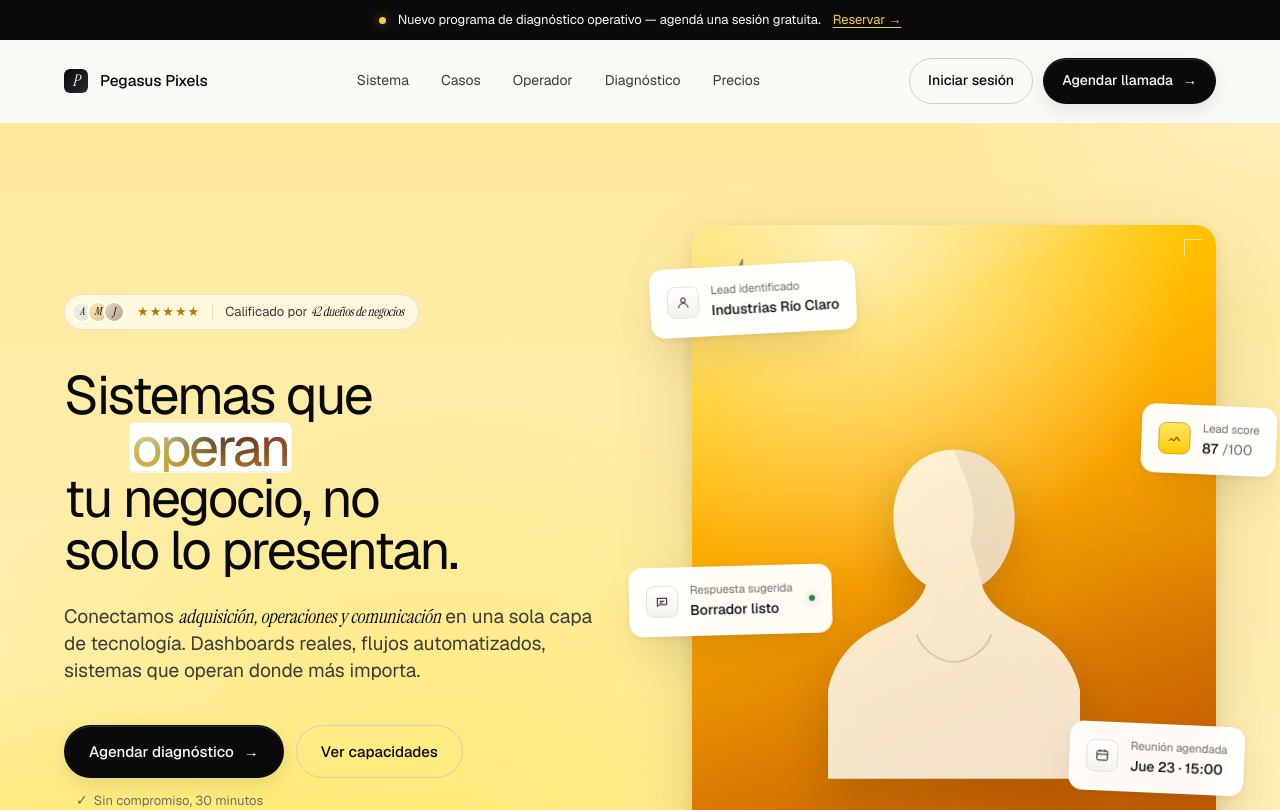
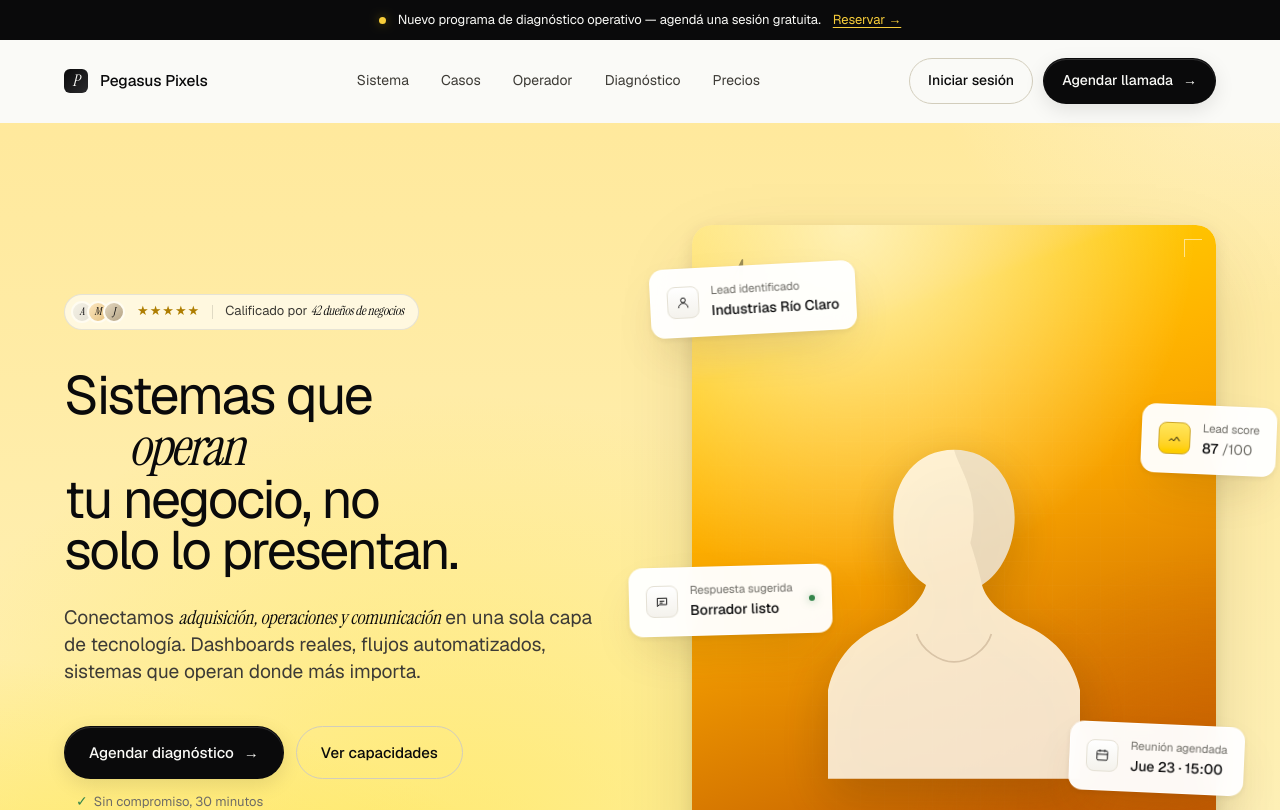
Before and after one commit to dcrecycler-ctrl/Pegasus-Pixels, a Next.js app: page / in a window 1280 px wide. Shown: the top 810 px of the page. Built offline with nearby package versions, Linux system fonts and the light colour scheme.

Commit message:
Replace gradient "operan" with Instrument Serif italic black
Co-Authored-By: Claude Sonnet 4.6 <noreply@anthropic.com>

```diff
--- a/app/globals.css
+++ b/app/globals.css
@@ -226,6 +226,12 @@ section { position: relative; }
 
 .hero h1 { max-width: 14ch; letter-spacing: -0.04em; font-size: clamp(38px, 4.2vw, 62px); }
 .hero h1 .indent { display: inline-block; padding-left: 1.2em; }
+.hero h1 .h1-operan {
+  font-family: var(--font-instrument-serif), serif;
+  font-style: italic;
+  font-weight: 400;
+  color: var(--ink);
+}
 .hero .sub {
   margin-top: 28px;
   max-width: 50ch;
--- a/app/page.tsx
+++ b/app/page.tsx
@@ -34,15 +34,7 @@ export default function Home() {
               <h1>
                 Sistemas que<br />
                 <span className="indent">
-                  <span className="gtext">
-                    operan
-                    <span className="overlay" aria-hidden="true">
-                      <span className="blob b1" />
-                      <span className="blob b2" />
-                      <span className="blob b3" />
-                      <span className="blob b4" />
-                    </span>
-                  </span>
+                  <em className="h1-operan">operan</em>
                 </span><br />
                 tu negocio, no<br />
                 solo lo presentan.
```
